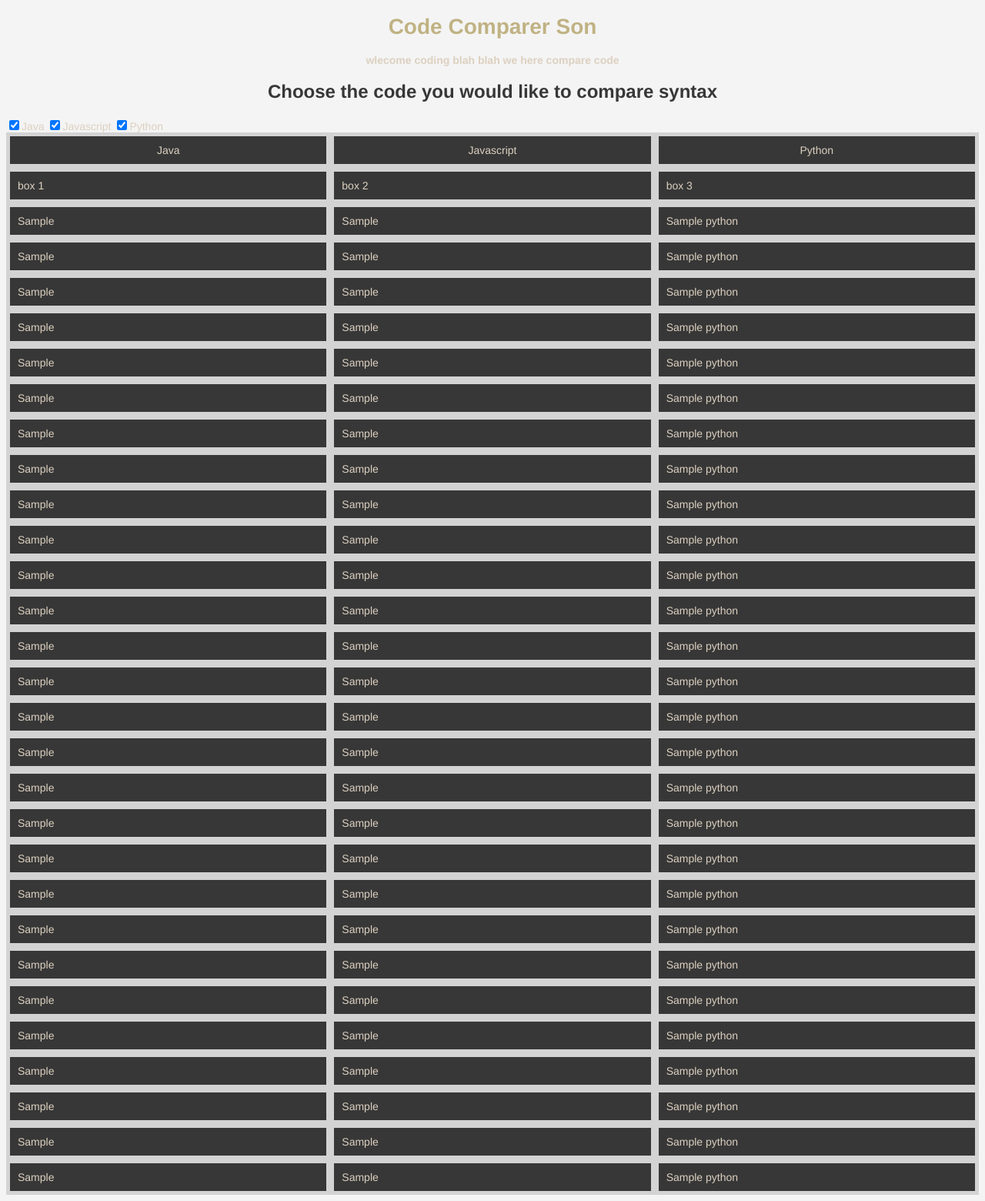
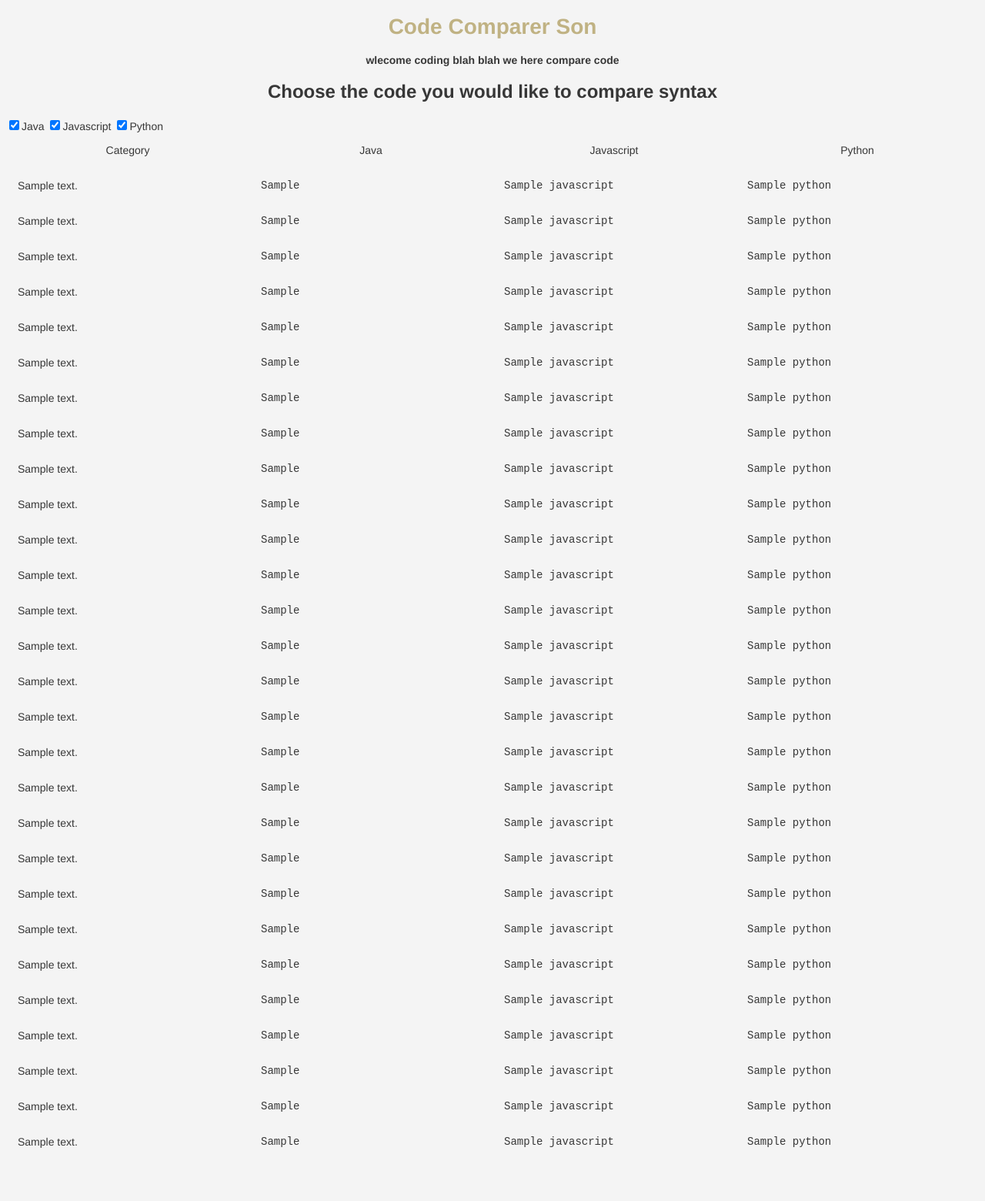
Before and after one commit to ghtie/code-comparer, a Python web app: template templates/index.html in a window 1280 px wide. Shown: the whole page at 77% size. After the commit the page ends 1491 px from the top, so only its background shows below. Run offline with Jinja, Linux system fonts and the light colour scheme; the template is opened without the code that fills it: most values are stand-ins (such as "Sample title", 1, 10 or a date in 2020); some libraries are stand-ins or nearby versions.

Commit message:
added desc cdesc column

```diff
--- a/index.yaml
+++ b/index.yaml
@@ -13,4 +13,10 @@ indexes:
 - kind: TableItem
   properties:
   - name: language
+  - name: category
   - name: find
+
+- kind: TableItem
+  properties:
+  - name: language
+  - name: find
--- a/static/index.css
+++ b/static/index.css
@@ -2,7 +2,8 @@ body {
   font-family: Helvetica;
   font-weight: lighter;
   font-size: 14px;
-  color: #DCD0C0;
+  /*color: #DCD0C0;*/
+  color: #373737;
   background-color: #F4F4F4;
 }
 
@@ -20,31 +21,23 @@ h2 {
     display: flex;
     width: 100%;
     height: 100%;
-    background-color: lightgrey;
+    font-family: 'Courier New';
 }
 
-.j-col {
-    background-color: #373737;
+.desc-col, .j-col, .js-col, .p-col {
     width: 100%;
     height: 100%;
     margin: 5px;
     padding: 10px;
 }
 
-.js-col {
-    background-color: #373737;
-    width: 100%;
-    height: 100%;
-    margin: 5px;
-    padding: 10px;
+.desc-col {
+    font-family: Helvetica;
 }
 
-.p-col {
-    background-color: #373737;
-    width: 100%;
-    height: 100%;
-    margin: 5px;
-    padding: 10px;
+#desc-title, #java-title, #javascript-title, #python-title {
+    font-family: Helvetica;
+    color: #373737;
 }
 
 #panel {
--- a/templates/index.html
+++ b/templates/index.html
@@ -5,9 +5,6 @@
     <link rel="stylesheet" href="static/index.css"></link>                                          <!-- Links css file -->
     <script src="https://ajax.googleapis.com/ajax/libs/jquery/3.1.1/jquery.min.js"></script>        <!-- Allows JQuery -->
     <script type="text/javascript" src="static/index.js"></script>                                  <!-- Links javascript file -->
-    <script>
-    {{ my_js }}
-    </script>
 </head>
 
 
@@ -16,17 +13,18 @@
     <h1 style="text-align:center"> Code Comparer Son</h1>
     <h4 style='text-align:center'> wlecome coding blah blah we here compare code</h4>
     <h2 style="text-align:center">Choose the code you would like to compare syntax</h2>
-    <input type='checkbox' id='java' class=language-box value='show'>Java
+    <input type='checkbox' id='java' class=language-box value='show'>Java                           <!--Check boxes for languages-->
     <input type='checkbox' id='javascript' class=language-box value='show'>Javascript
     <input type='checkbox' id='python' class=language-box value='show'>Python
 
     <div class="flex-container">
-        <div class="j-col" style='text-align:center' id="test">Java</div>
-        <div class="js-col" style='text-align:center'>Javascript</div>
-        <div class="p-col" style='text-align:center'>Python</div>
+        <div class="desc-col" style='text-align:center' id='desc-title'>Category</div>               <!--Column title cells-->
+        <div class="j-col" style='text-align:center' id='java-title'>Java</div>
+        <div class="js-col" style='text-align:center' id='javascript-title'>Javascript</div>
+        <div class="p-col" style='text-align:center' id='python-title'>Python</div>
     </div>
 
-    <div class="flex-container">
+    <!--<div class="flex-container">
         <div class="j-col" >
             box 1
             <div id="panel">aint no example</div>
@@ -37,29 +35,18 @@
         <div class="p-col">
             box 3
         </div>
-    </div>
-
-        <!--{% for mini_list in java_items %}
-        <div class="flex-container">
-            <div class="j-col">
-                {{ mini_list[0] }}
-            </div>
-            <div class="js-col">
-                {{ mini_list[1] }}
-            </div>
-            <div class="p-col">
-                {{ mini_list[2] }}
-            </div>
-        </div>
-        {% endfor %}-->
+    </div>-->
 
         {% for i in range(0, 28) %}
         <div class="flex-container">
+            <div class="desc-col">
+                {{ desc_items[i] }}
+            </div>
             <div class="j-col">
                 {{ java_items[i] }}
             </div>
             <div class="js-col">
-                {{ js_items[i] }}
+                {{ javascript_items[i] }}
             </div>
             <div class="p-col">
                 {{ python_items[i] }}
```
Also changed, not shown: main.py (+17 -16 lines), 1 other file.
